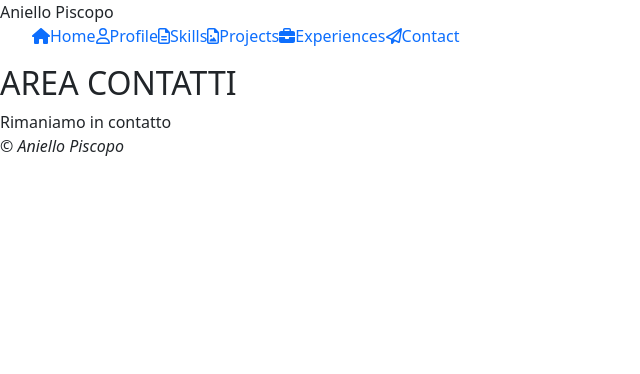
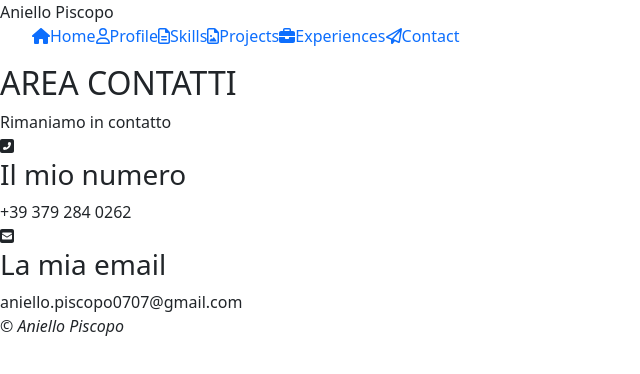
Before and after one commit to AnielloPiscopo/vite-boolfolio, a Vue app: page /contact in a window 1280 px wide. Shown: the top 374 px of the page, without its empty margins (0-640 px from the left). Built offline with nearby package versions, Linux system fonts and the light colour scheme.

Commit message:
Added the content to the ContactPage

```diff
--- a/src/pages/ContactPage.vue
+++ b/src/pages/ContactPage.vue
@@ -1,11 +1,13 @@
 <script>
 import SectionsHeader from "../components/main/SectionsHeader.vue";
+import CardsContainer from "../components/main/CardsContainer.vue";
 
 export default {
   name: "ContactPage",
 
   components: {
     SectionsHeader,
+    CardsContainer,
   },
 
   data() {
@@ -13,6 +15,20 @@ export default {
       title: "Area Contatti",
       subtitle: `Rimaniamo in contatto`,
       specialWords: ["contatto"],
+      contactElementsClass: "my_contact-card",
+      contactInfos: [
+        {
+          mainIcon: ["fas", "fa-phone-square-alt"],
+          name: "Il mio numero",
+          detail: "+39 379 284 0262",
+        },
+
+        {
+          mainIcon: ["fas", "fa-envelope-square"],
+          name: "La mia email",
+          detail: "aniello.piscopo0707@gmail.com",
+        },
+      ],
     };
   },
 };
@@ -25,6 +41,13 @@ export default {
       :pageSubtitle="subtitle"
       :specialWords="specialWords"
     />
+
+    <div class="my_body">
+      <CardsContainer
+        :objsList="contactInfos"
+        :cardClass="contactElementsClass"
+      />
+    </div>
   </section>
 </template>
 
```
